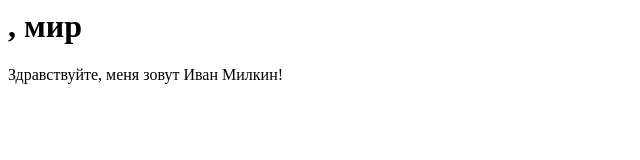
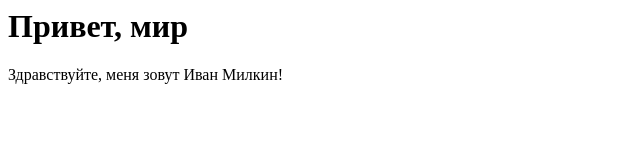
Before and after one commit to Gaul68/Gaul68.github.io, a plain HTML site: page index.html in a window 1280 px wide. Shown: the whole page, without its empty margins (0-640 px from the left). Drawn offline with Linux system fonts and the light colour scheme.

Commit message:
Update index.html

```diff
--- a/index.html
+++ b/index.html
@@ -1,2 +1,2 @@
-<h1>, мир</h1>
+<h1>Привет, мир</h1>
 <p>Здравствуйте, меня зовут Иван Милкин!</p>
```
